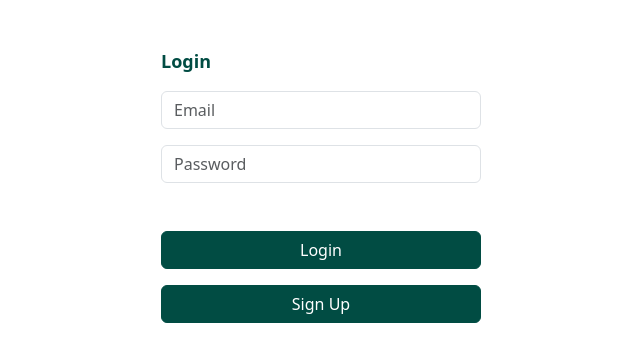
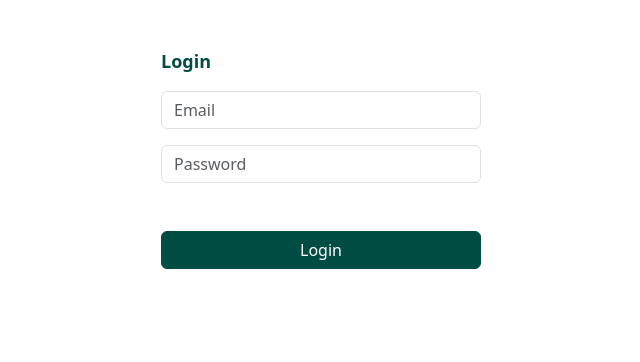
Before and after one commit to hkim113005/TrApp, a Flask app: page /teacher-login in a window 1280 px wide. Shown: the top 362 px of the page, without its empty margins (319-959 px from the left). Run offline with Flask 2, Linux system fonts and the light colour scheme; some libraries are stand-ins or nearby versions.

Commit message:
Removed Sign Up Option.

```diff
--- a/app.py
+++ b/app.py
@@ -13,6 +13,7 @@ import time
 import os
 
 from classes import Database, Trip
+
 db = Database()
 
 # REMOVE LATER: Adds trip to database
--- a/templates/teacher_login_form.html
+++ b/templates/teacher_login_form.html
@@ -17,7 +17,5 @@ Teacher Login
     <input type="password" class="mt-3 mx-auto form-control" id="password" placeholder="Password">
 
     <button type="submit" class="d-grid gap-2 col-6 mt-5 mx-auto btn btn-primary">Login</button>
-
-    <a href="teacher-signup" class="mt-3 d-grid gap-2 col-6 mx-auto btn btn-primary" role="button">Sign Up</a>
 </form>
 {% endblock %}
```
Also changed, not shown: 4 other files.
